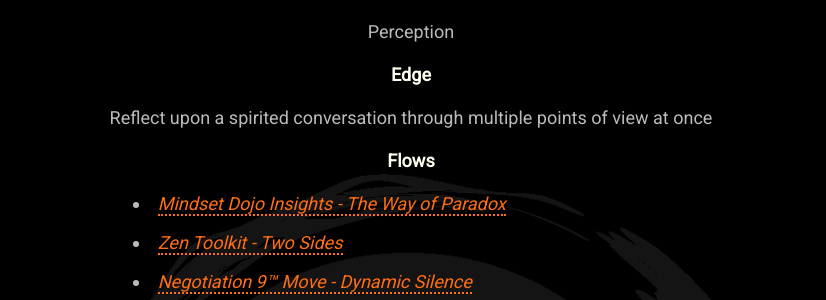
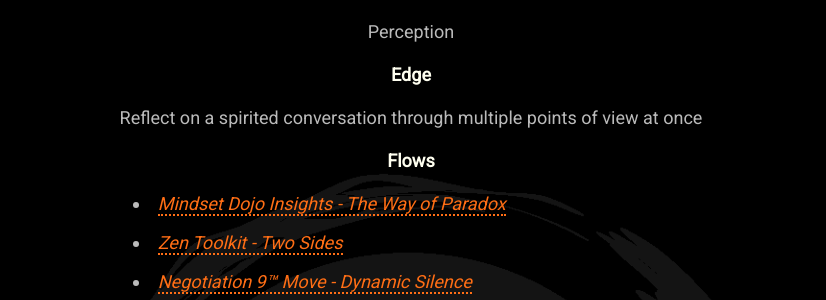
Before and after one commit to mindset-dojo/mindset-dojo.github.io, a Jekyll site: the page built from program.md, in a window 1280 px wide and 900 px high, scrolled down 2476 px. Shown: the part 153-453 px from the top of the window, without its empty margins (229-1055 px from the left). Built offline with Jekyll 4.4.1, drawn with Linux system fonts in a browser that asks for light colours; some web fonts are replaced.

Commit message:
feat: Tighten 5th kyu edge - Perception

```diff
--- a/_data/program.yaml
+++ b/_data/program.yaml
@@ -61,7 +61,7 @@
     label: 5th Kyu
     level: -5
     intention: Perception
-    edge: Reflect upon a spirited conversation through multiple points of view at once
+    edge: Reflect on a spirited conversation through multiple points of view at once
     flows:
       - label: Mindset Dojo Insights - The Way of Paradox
         url: https://medium.com/p/a816cdbe685e
```
